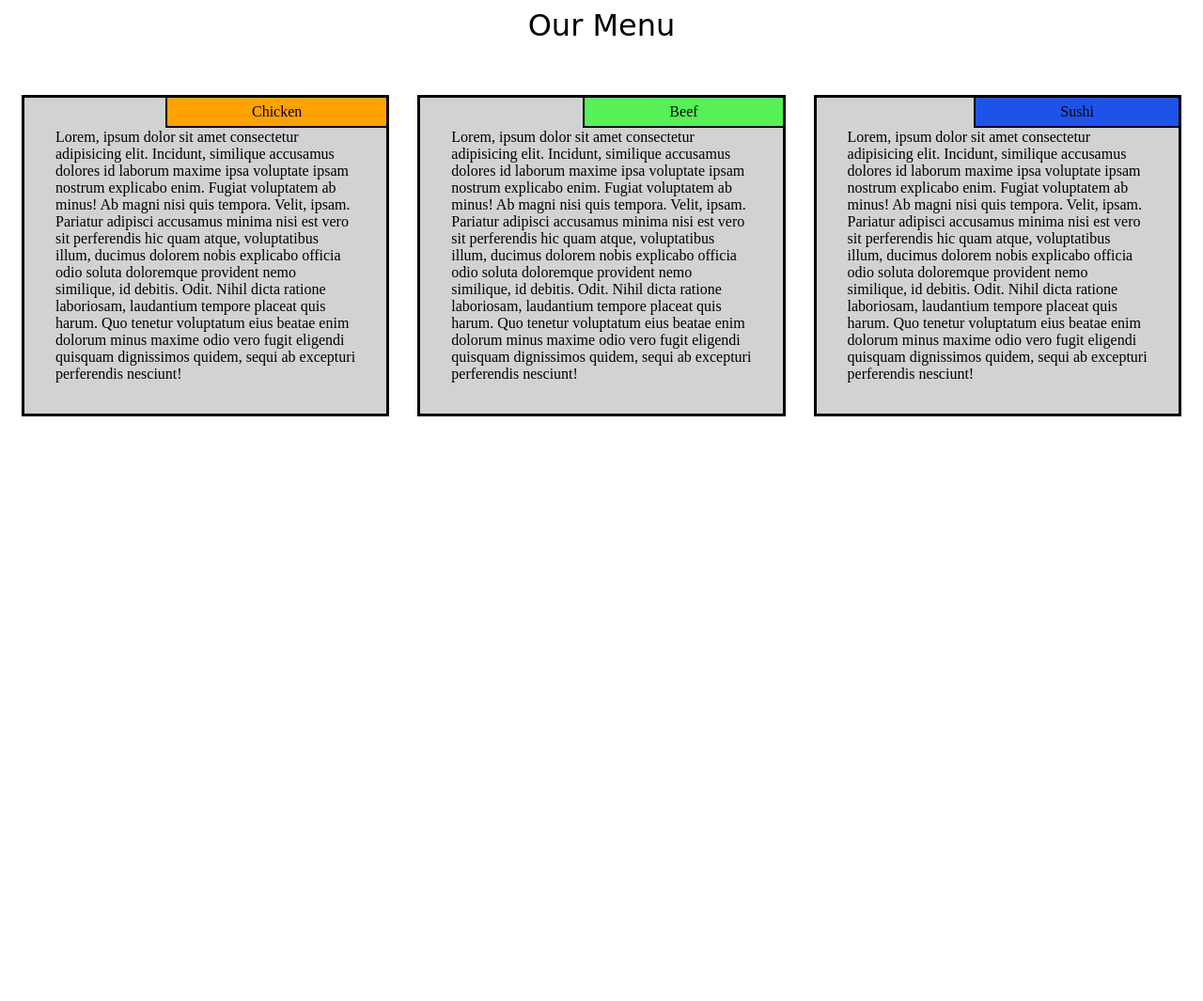
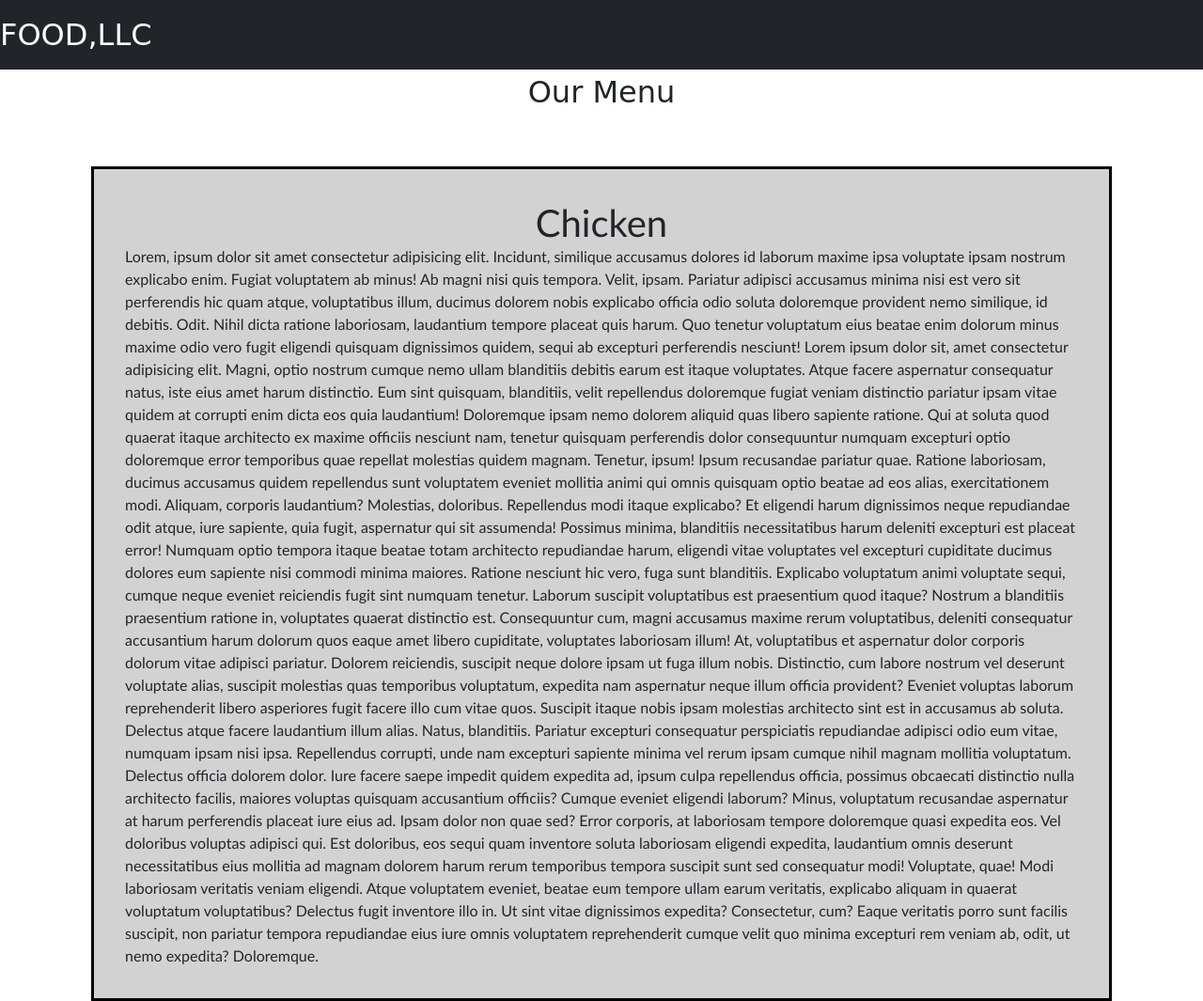
Before and after one commit to Hisan-Z/coursera, a plain HTML site: page index.html in a window 1280 px wide. Shown: the whole page at 94% size. Before the commit the page ends 800 px from the top, so only its background shows below. Drawn offline with nearby package versions, Linux system fonts and the light colour scheme.

Commit message:
Add files via upload

```diff
--- a/index.html
+++ b/index.html
@@ -1,39 +1,98 @@
-<!DOCTYPE html>
 <html>
     <head>
-    <link rel="stylesheet" href="css/style.css">
+        <meta charset="UTF-8"  >
+        <link href="https://cdn.jsdelivr.net/npm/bootstrap@5.2.1/dist/css/bootstrap.min.css" rel="stylesheet">
+        <script src="https://cdn.jsdelivr.net/npm/bootstrap@5.2.1/dist/js/bootstrap.bundle.min.js"></script>
+        <style>
+            body{
+                font-family: 'Trebuchet MS', 'Lucida Sans Unicode', 'Lucida Grande', 'Lucida Sans', Arial, sans-serif;
+            }
+             .title{
+            text-align: center;
+            margin-bottom: 40px;
+            font-size: xx-large;
+            font-family:cursive;
+             }
+             .one, .two, .three{
+
+                background: green;
+                padding: 6px 90px;
+
+
+            }
+
+            .one{
+                background-color: rgb(255, 162, 0);
+
+            }
+            .item{
+            position: relative;
+            top: 0;
+            background-color:#d3d2d2;
+            margin: 15px;
+            padding: 33px;
+            border: 3px solid #000;
+        }
+
+        .nav-item:hover{
+            background-color: rgb(56, 67, 78);
+            border: whitesmoke 2px solid;
+
+        }
+        </style>
     </head>
     <body>
-        <div class="title">Our Menu</div>
+        <nav class="navbar navbar-expand-sm navbar-dark bg-dark ">
+            <div class="navbar-brand">
+                <span class="title">FOOD,LLC</h3>
+            </div>
+                <button class="navbar-toggler btn btn-outline-light d-block d-sm-none" data-bs-target="#link" data-bs-toggle="collapse" aria-expanded="false">
+                    <span class="navbar-toggler-icon"></span>
+                </button>
+
+                <div class="row collapse navbar-collapse" id="link">
+
+                    <ul class="navbar nav d-block d-sm-none">
+                        <li class="nav-item col-12"><a href="#" class="nav-link text-white">Chicken</a></li>
+                        <li  class="nav-item col-12"><a href="#" class="nav-link text-white">Beef</a></li>
+                        <li  class="nav-item col-12"><a href="#" class="nav-link text-white">Sushi</a></li>
+                    </ul>
+                </div>
+
+
+        </nav>
+        <div class="container">
+            <div class="title">
+                Our Menu
+            </div>
             <div class="row">
-            <div class="col-lg-4">
+                <div class="col-md-12">
                     <div class="item">
 
-                            <div class="one">
+                        <div class="display-6 font-weight-bold text-center">
                             Chicken
                         </div>
 
                         Lorem, ipsum dolor sit amet consectetur adipisicing elit. Incidunt, similique accusamus dolores id laborum maxime ipsa voluptate ipsam nostrum explicabo enim. Fugiat voluptatem ab minus! Ab magni nisi quis tempora.
                         Velit, ipsam. Pariatur adipisci accusamus minima nisi est vero sit perferendis hic quam atque, voluptatibus illum, ducimus dolorem nobis explicabo officia odio soluta doloremque provident nemo similique, id debitis. Odit.
                         Nihil dicta ratione laboriosam, laudantium tempore placeat quis harum. Quo tenetur voluptatum eius beatae enim dolorum minus maxime odio vero fugit eligendi quisquam dignissimos quidem, sequi ab excepturi perferendis nesciunt!
+                        Lorem ipsum dolor sit, amet consectetur adipisicing elit. Magni, optio nostrum cumque nemo ullam blanditiis debitis earum est itaque voluptates. Atque facere aspernatur consequatur natus, iste eius amet harum distinctio.
+                        Eum sint quisquam, blanditiis, velit repellendus doloremque fugiat veniam distinctio pariatur ipsam vitae quidem at corrupti enim dicta eos quia laudantium! Doloremque ipsam nemo dolorem aliquid quas libero sapiente ratione.
+                        Qui at soluta quod quaerat itaque architecto ex maxime officiis nesciunt nam, tenetur quisquam perferendis dolor consequuntur numquam excepturi optio doloremque error temporibus quae repellat molestias quidem magnam. Tenetur, ipsum!
+                        Ipsum recusandae pariatur quae. Ratione laboriosam, ducimus accusamus quidem repellendus sunt voluptatem eveniet mollitia animi qui omnis quisquam optio beatae ad eos alias, exercitationem modi. Aliquam, corporis laudantium? Molestias, doloribus.
+                        Repellendus modi itaque explicabo? Et eligendi harum dignissimos neque repudiandae odit atque, iure sapiente, quia fugit, aspernatur qui sit assumenda! Possimus minima, blanditiis necessitatibus harum deleniti excepturi est placeat error!
+                        Numquam optio tempora itaque beatae totam architecto repudiandae harum, eligendi vitae voluptates vel excepturi cupiditate ducimus dolores eum sapiente nisi commodi minima maiores. Ratione nesciunt hic vero, fuga sunt blanditiis.
+                        Explicabo voluptatum animi voluptate sequi, cumque neque eveniet reiciendis fugit sint numquam tenetur. Laborum suscipit voluptatibus est praesentium quod itaque? Nostrum a blanditiis praesentium ratione in, voluptates quaerat distinctio est.
+                        Consequuntur cum, magni accusamus maxime rerum voluptatibus, deleniti consequatur accusantium harum dolorum quos eaque amet libero cupiditate, voluptates laboriosam illum! At, voluptatibus et aspernatur dolor corporis dolorum vitae adipisci pariatur.
+                        Dolorem reiciendis, suscipit neque dolore ipsam ut fuga illum nobis. Distinctio, cum labore nostrum vel deserunt voluptate alias, suscipit molestias quas temporibus voluptatum, expedita nam aspernatur neque illum officia provident?
+                        Eveniet voluptas laborum reprehenderit libero asperiores fugit facere illo cum vitae quos. Suscipit itaque nobis ipsam molestias architecto sint est in accusamus ab soluta. Delectus atque facere laudantium illum alias.
+                        Natus, blanditiis. Pariatur excepturi consequatur perspiciatis repudiandae adipisci odio eum vitae, numquam ipsam nisi ipsa. Repellendus corrupti, unde nam excepturi sapiente minima vel rerum ipsam cumque nihil magnam mollitia voluptatum.
+                        Delectus officia dolorem dolor. Iure facere saepe impedit quidem expedita ad, ipsum culpa repellendus officia, possimus obcaecati distinctio nulla architecto facilis, maiores voluptas quisquam accusantium officiis? Cumque eveniet eligendi laborum?
+                        Minus, voluptatum recusandae aspernatur at harum perferendis placeat iure eius ad. Ipsam dolor non quae sed? Error corporis, at laboriosam tempore doloremque quasi expedita eos. Vel doloribus voluptas adipisci qui.
+                        Est doloribus, eos sequi quam inventore soluta laboriosam eligendi expedita, laudantium omnis deserunt necessitatibus eius mollitia ad magnam dolorem harum rerum temporibus tempora suscipit sunt sed consequatur modi! Voluptate, quae!
+                        Modi laboriosam veritatis veniam eligendi. Atque voluptatem eveniet, beatae eum tempore ullam earum veritatis, explicabo aliquam in quaerat voluptatum voluptatibus? Delectus fugit inventore illo in. Ut sint vitae dignissimos expedita?
+                        Consectetur, cum? Eaque veritatis porro sunt facilis suscipit, non pariatur tempora repudiandae eius iure omnis voluptatem reprehenderit cumque velit quo minima excepturi rem veniam ab, odit, ut nemo expedita? Doloremque.
                     </div>
-            </div>
-
-            <div class="col-lg-4">
-                <div class="item">
-
-                        <div class="two">Beef</div>
-                    Lorem, ipsum dolor sit amet consectetur adipisicing elit. Incidunt, similique accusamus dolores id laborum maxime ipsa voluptate ipsam nostrum explicabo enim. Fugiat voluptatem ab minus! Ab magni nisi quis tempora.
-                    Velit, ipsam. Pariatur adipisci accusamus minima nisi est vero sit perferendis hic quam atque, voluptatibus illum, ducimus dolorem nobis explicabo officia odio soluta doloremque provident nemo similique, id debitis. Odit.
-                    Nihil dicta ratione laboriosam, laudantium tempore placeat quis harum. Quo tenetur voluptatum eius beatae enim dolorum minus maxime odio vero fugit eligendi quisquam dignissimos quidem, sequi ab excepturi perferendis nesciunt!
-            </div>
-        </div>
-            <div class="col-lg-4 col-lg-full">
-                <div class="item">
-                    <div class="three">Sushi</div>
-                    Lorem, ipsum dolor sit amet consectetur adipisicing elit. Incidunt, similique accusamus dolores id laborum maxime ipsa voluptate ipsam nostrum explicabo enim. Fugiat voluptatem ab minus! Ab magni nisi quis tempora.
-                    Velit, ipsam. Pariatur adipisci accusamus minima nisi est vero sit perferendis hic quam atque, voluptatibus illum, ducimus dolorem nobis explicabo officia odio soluta doloremque provident nemo similique, id debitis. Odit.
-                    Nihil dicta ratione laboriosam, laudantium tempore placeat quis harum. Quo tenetur voluptatum eius beatae enim dolorum minus maxime odio vero fugit eligendi quisquam dignissimos quidem, sequi ab excepturi perferendis nesciunt!
                 </div>
             </div>
         </div>
```
Lines whose indentation alone changed are shown as unchanged.
